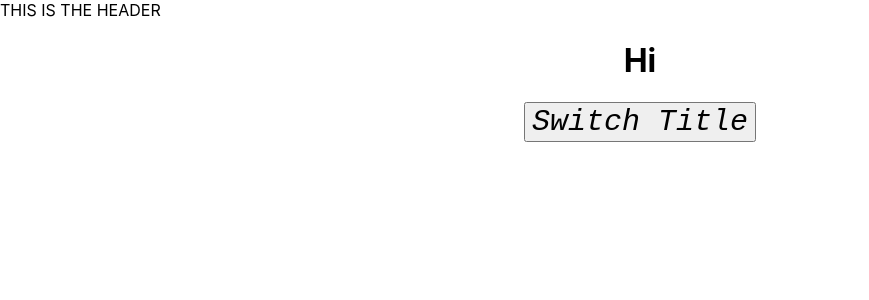
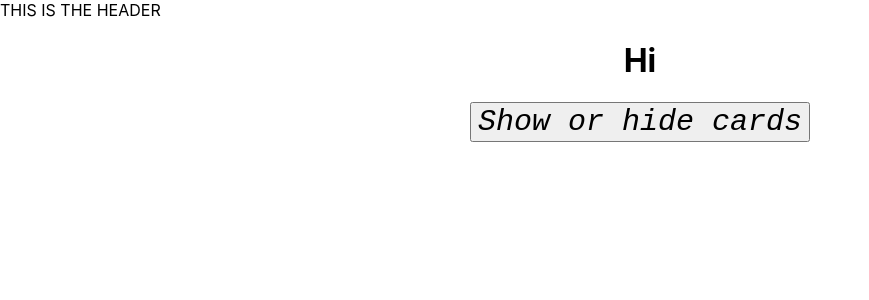
Before and after one commit to josephh/fish_fe, a React (Create React App) app: page / in a window 1280 px wide. Shown: the top 300 px of the page, without its empty margins (0-869 px from the left). Built offline with nearby package versions, Linux system fonts and the light colour scheme.

Commit message:
prefer state check for conditional logic in JSX

```diff
--- a/src/App.js
+++ b/src/App.js
@@ -60,7 +60,7 @@ class App extends Component {
           link: "/upload"
         },
         {
-          title: "event.target.value",
+          title: event.target.value,
           link: "/another"
         }
       ]
@@ -72,13 +72,11 @@ class App extends Component {
     this.setState({showCards: !doesShow});
   }
 
-  render = () =>  { return (
-    <div className = "App">
-      <h1> Hi </h1>
-      <div>
-        <button onClick = { this.toggleNavigationCardsHandler }> Switch Title </button>
-      </div>
-      {this.state.showCards ?
+  render = () =>  {
+    let cards = null;
+
+    if (this.state.showCards) {
+        cards =
           <div>
             <NavigationCard
               title = {this.state.cards[0].title}
@@ -96,7 +94,15 @@ class App extends Component {
               changed = {this.titleChangedHandler}>
             </NavigationCard>
           </div>
-      : null}
+    }
+
+    return (
+    <div className = "App">
+      <h1> Hi </h1>
+      <div>
+        <button onClick = { this.toggleNavigationCardsHandler }> Show or hide cards </button>
+      </div>
+      {cards}
     </div>
   )}
   // : JSX provides a nicer coding approach
```
Lines whose indentation alone changed are shown as unchanged.
